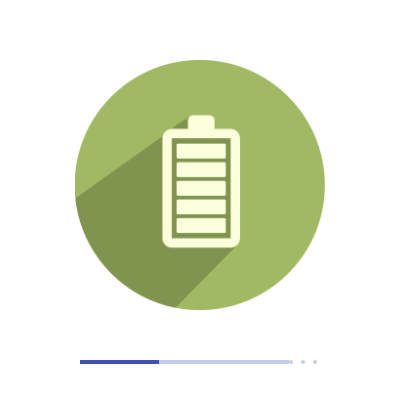
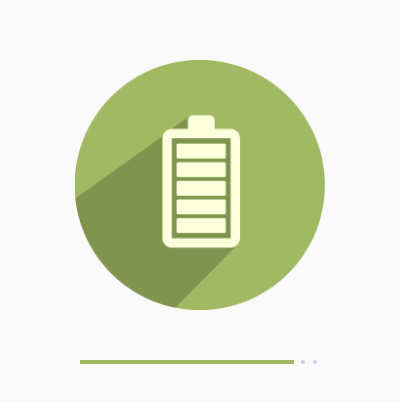
Before and after one commit to AcmeGamers/Battery-Informer-v1, an Electron app: page app/start.html in a window 400 px wide. Shown: the part 210-612 px from the top of the page. Drawn offline with Linux system fonts and the light colour scheme.

Commit message:
adding start.html

```diff
--- a/app/start.html
+++ b/app/start.html
@@ -10,12 +10,13 @@
     <meta name="viewport" content="width=device-width, initial-scale=1.0" />
     <title>Home</title>
     <link rel="stylesheet" href="./mdl/material.min.css" />
+    <link rel="stylesheet" href="styles.css" />
     <link
       rel="stylesheet"
       href="https://fonts.googleapis.com/icon?family=Material+Icons"
     />
   </head>
-  <body>
+  <body style="padding: 0">
     <div
       style="
         display: flex;
@@ -38,9 +39,30 @@
       document
         .querySelector("#p3")
         .addEventListener("mdl-componentupgraded", function () {
-          this.MaterialProgress.setProgress(33);
+          this.MaterialProgress.setProgress(0);
           this.MaterialProgress.setBuffer(87);
+          move();
         });
+
+      // Progress Bar
+      var i = 0;
+      function move() {
+        if (i == 0) {
+          i = 1;
+          var elem = document.getElementById("p3");
+          var width = 1;
+          var id = setInterval(frame, 20);
+          function frame() {
+            if (width >= 90) {
+              clearInterval(id);
+              i = 0;
+            } else {
+              elem.MaterialProgress.setProgress(width);
+              width++;
+            }
+          }
+        }
+      }
     </script>
   </body>
   <script src="./mdl/material.min.js"></script>
--- a/app/styles.css
+++ b/app/styles.css
@@ -56,3 +56,16 @@
   background: #04aa6d; /* Green background */
   cursor: pointer; /* Cursor on hover */
 }
+
+.mdl-progress > .progressbar {
+  background-color: #a1b963;
+}
+
+.mdl-progress > .bufferbar {
+  background-image: linear-gradient(
+      to right,
+      rgba(255, 255, 255, 0.7),
+      rgba(255, 255, 255, 0.7)
+    ),
+    linear-gradient(to right, #a1b963, #a1b963);
+}
```
